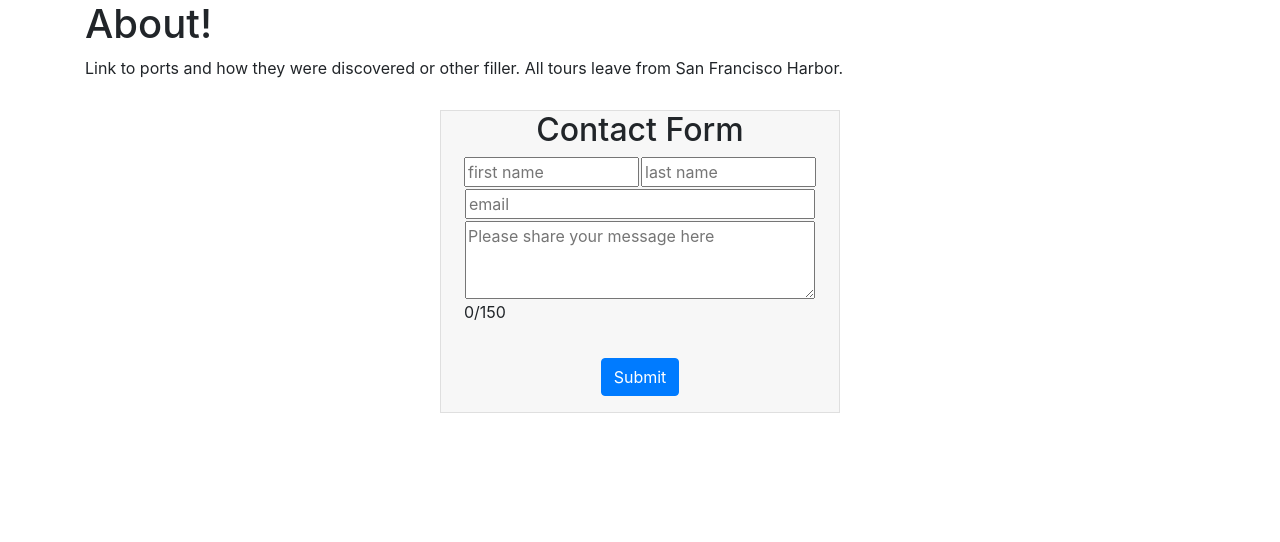
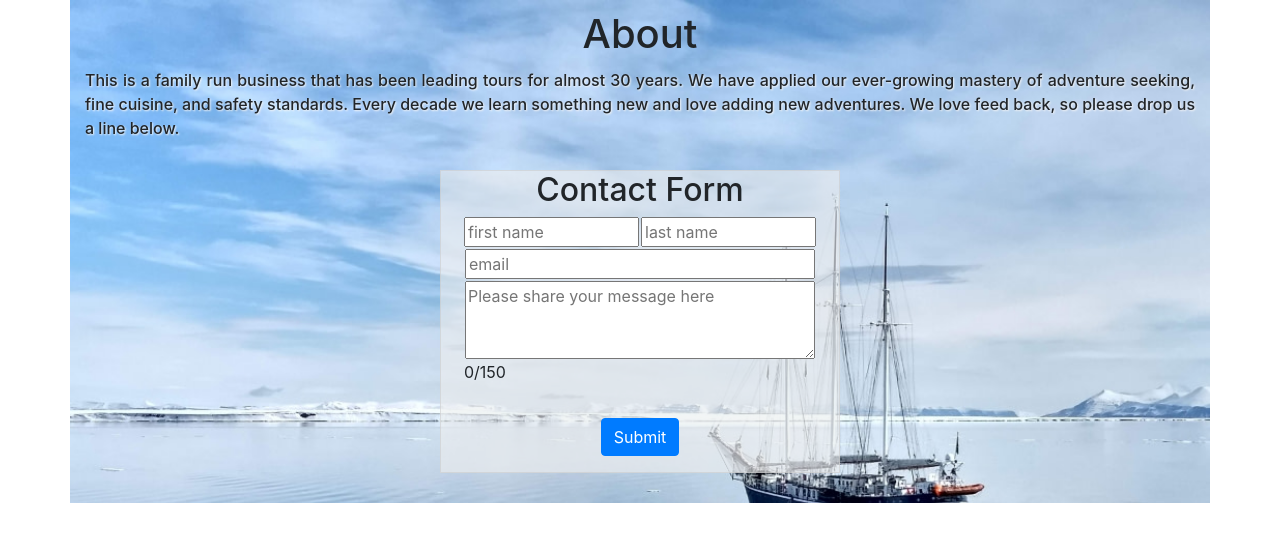
Before and after one commit to Nelson00011/NauticalTours, a Flask app: page /about in a window 1280 px wide. Shown: the part 56-598 px from the top of the page. Run offline with Flask 2, Linux system fonts and the light colour scheme; some libraries are stand-ins or nearby versions.

Commit message:
completed about page TODO tour pages Homepage

```diff
--- a/static/scripts/filler.js
+++ b/static/scripts/filler.js
@@ -1,5 +1,5 @@
 export const filler={
     quotes: ["Enjoy the breeze until your next sto on land", "wonderful time with the entire crew"],
     activities: ["Local Submarine", "Mocha Cafe", "Brewing Company",  "Scuba Dive" , "Dolphin Swim", "Canoe Trip with local Seals", "Ziplining From Vessel"],
-    about: ["This is a family run business that has been runing tours for almost 30 years. Every decade we learn something new and love adding new adventures. We love feed back, so please drop us a line below."]
+    about: ["This is a family run business that has been leading tours for almost 30 years. We have applied our ever-growing mastery of adventure seeking, luxury accomodation, and safety standards. Every decade we learn something new and love adding new adventures. We love feed back, so please drop us a line below."]
 }
--- a/static/style/stylesheet.css
+++ b/static/style/stylesheet.css
@@ -3,7 +3,6 @@ html, body {
   width: 100%;
   height: 100%;
 }
-
 
 #map {
   width: 100%;
@@ -56,22 +55,21 @@ html, body {
   min-height: 80px;
 }
 
-#plain{
-  border: 1px solid black;
-}
-
 #fields{
   border: 1px solid rgba(200, 200, 200, 0.5);
   width: 400px;
-  margin: 30px auto 0px;
-  background-color: rgba(240, 240, 240, 0.5);
+  margin: 30px auto 30px;
+  background-color: rgba(240, 240, 240, 0.6);
 }
-
 
 .sendgrid, .loginPage, #welcome, #accountHeader{
   margin: auto;
   display: flex;
   justify-content: center;
+}
+
+#welcome{
+  padding: 10px 0px;
 }
 
 .spacing{
@@ -85,9 +83,30 @@ html, body {
 .profile{
   border: 1px solid rgba(200, 200, 200, 0.5);
   background-color: rgba(240, 240, 240, 0.5);
+  min-width: 640px;
+  margin:auto;
 }
 
 #reviewing{
   border: 1px solid rgba(200, 200, 200, 0.5);
   background-color:  rgba(253, 253, 253);
 }
+
+#logout-button {
+  margin: 30px auto;
+}
+
+#about{
+  text-align: justify;
+  text-shadow: 1px 1px 2px whitesmoke;
+  font-weight: 490;
+}
+
+.aboutPage{
+  background-image: url("/static/img/aboutMap.jpeg");
+  background-repeat: no-repeat;
+  background-position: top right;
+  background-size: cover;
+  object-position: center;
+  overflow: hidden;
+}
--- a/templates/about.html
+++ b/templates/about.html
@@ -2,11 +2,11 @@
 {% block title %}Nautical Tours{% endblock %}
 
 {% block body %}
-<div class="container">
-<h1>About!</h1>
+<div class="container aboutPage">
+<h1 id="accountHeader">About</h1>
 
 <!-- Loop through ipsum and put a couple genetic photos in here.  -->
-<p>Link to ports and how they were discovered or other filler. All tours leave from San Francisco Harbor. </p>
+<p id="about">This is a family run business that has been leading tours for almost 30 years. We have applied our ever-growing mastery of adventure seeking, fine cuisine, and safety standards. Every decade we learn something new and love adding new adventures. We love feed back, so please drop us a line below.</p>
 
 <!-- Comments Here -->
 
```
Also changed, not shown: templates/account.html (+16 -17 lines), static/img/aboutMap.jpeg (added).
